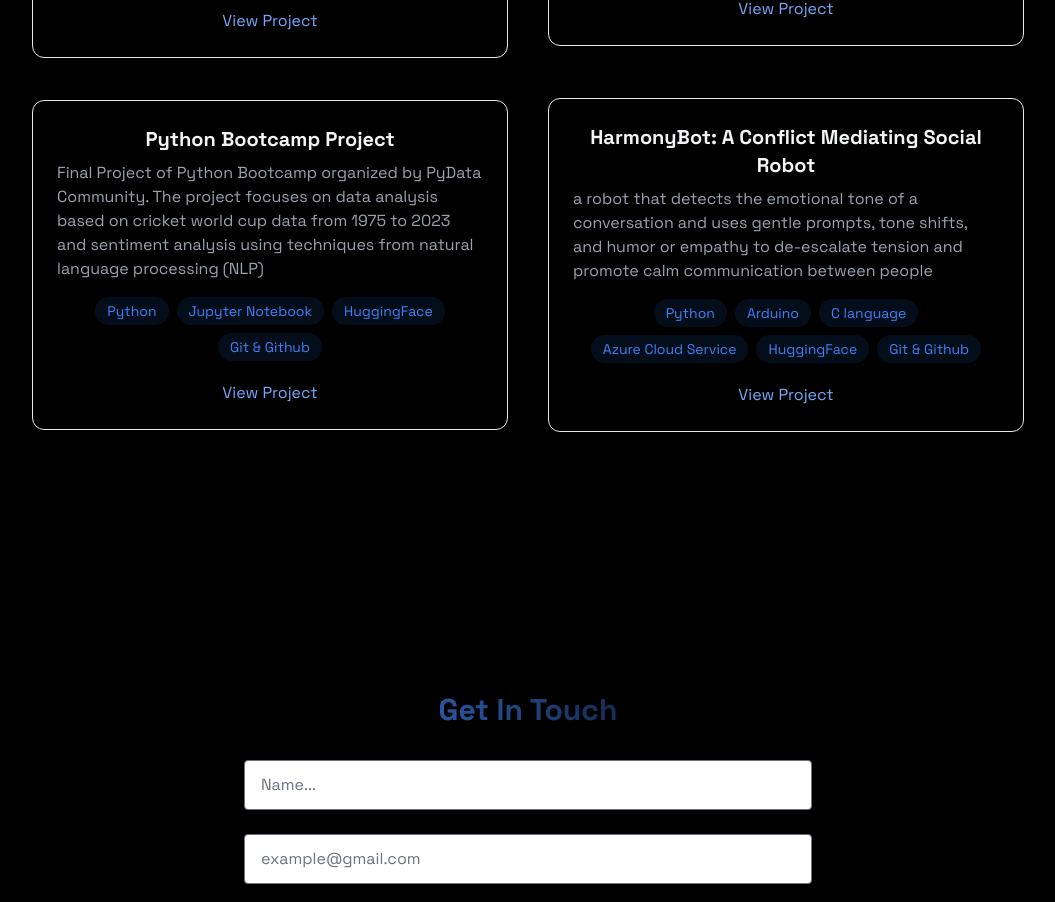
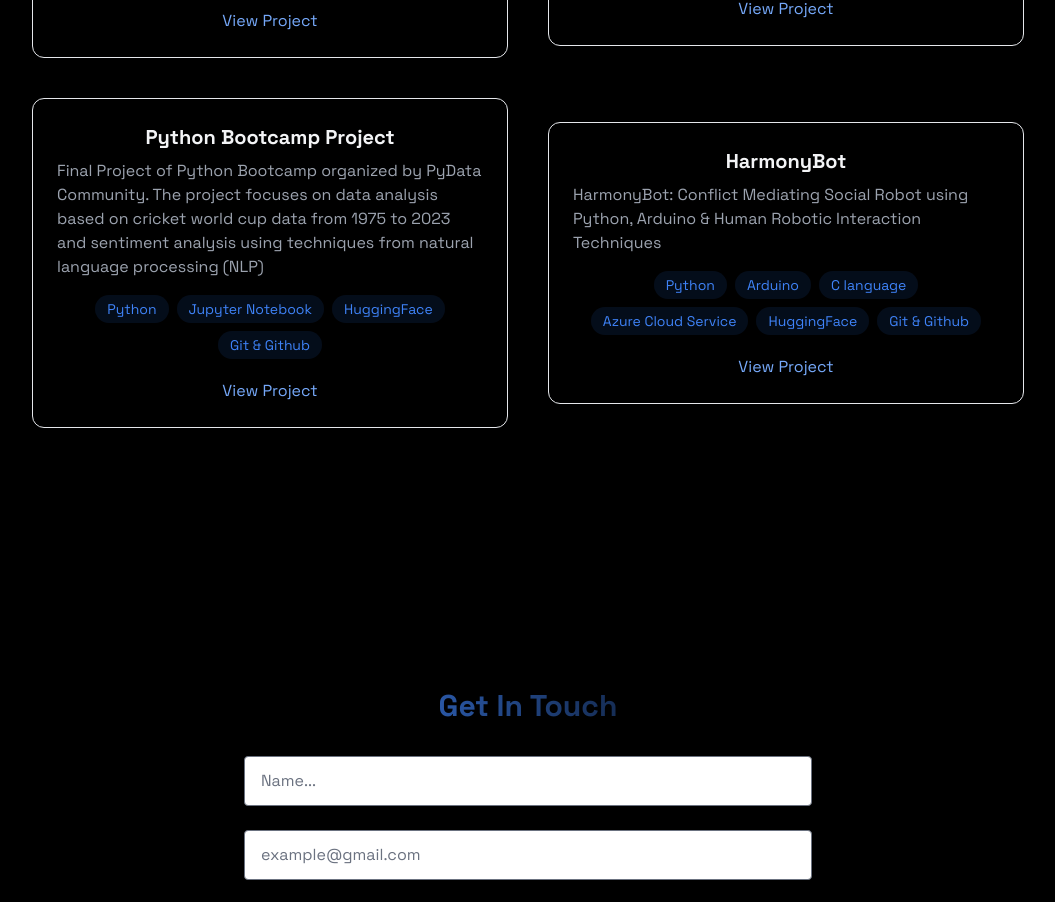
Before and after one commit to RashmikaD2001/portfolio, a React (Vite) app: page / in a window 1280 px wide. Shown: the part 2320-3222 px from the top of the page, without its empty margins (112-1167 px from the left). Built offline with nearby package versions, Linux system fonts and the light colour scheme; no server answers.

Commit message:
update robotic project

```diff
--- a/src/components/section/FeaturedProjects.jsx
+++ b/src/components/section/FeaturedProjects.jsx
@@ -30,8 +30,8 @@ const FeaturedProjects = () => {
                             path='https://github.com/RashmikaD2001/Python-Bootcamp-Project'
                         />
                         <Project
-                            title="HarmonyBot: A Conflict Mediating Social Robot"
-                            description='a robot that detects the emotional tone of a conversation and uses gentle prompts, tone shifts, and humor or empathy to de-escalate tension and promote calm communication between people'
+                            title="HarmonyBot"
+                            description='HarmonyBot: Conflict Mediating Social Robot using Python, Arduino & Human Robotic Interaction Techniques'
                             skills={['Python','Arduino','C language','Azure Cloud Service', 'HuggingFace', 'Git & Github']}
                             path='https://github.com/RashmikaD2001/CSC-465-2.0-Robotics'
                         />
```
